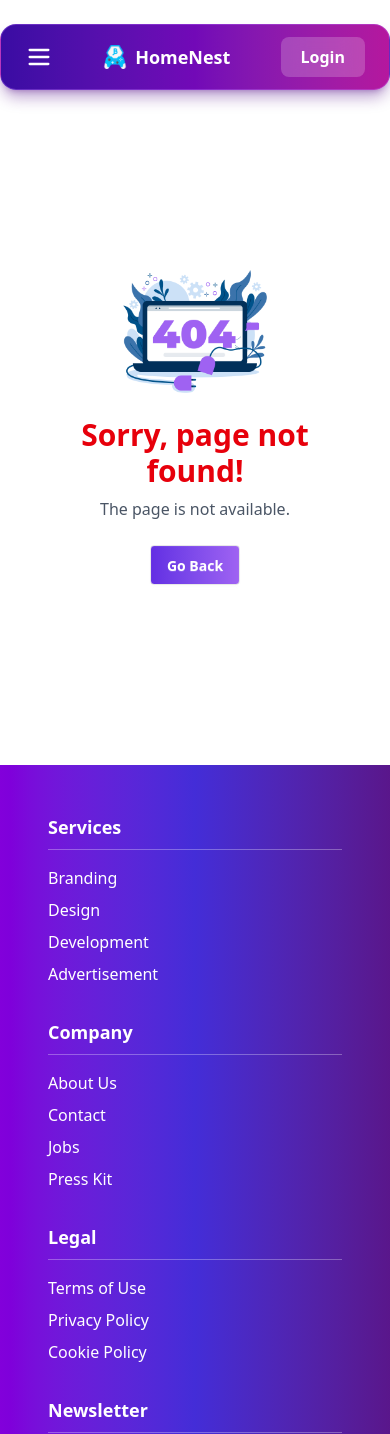
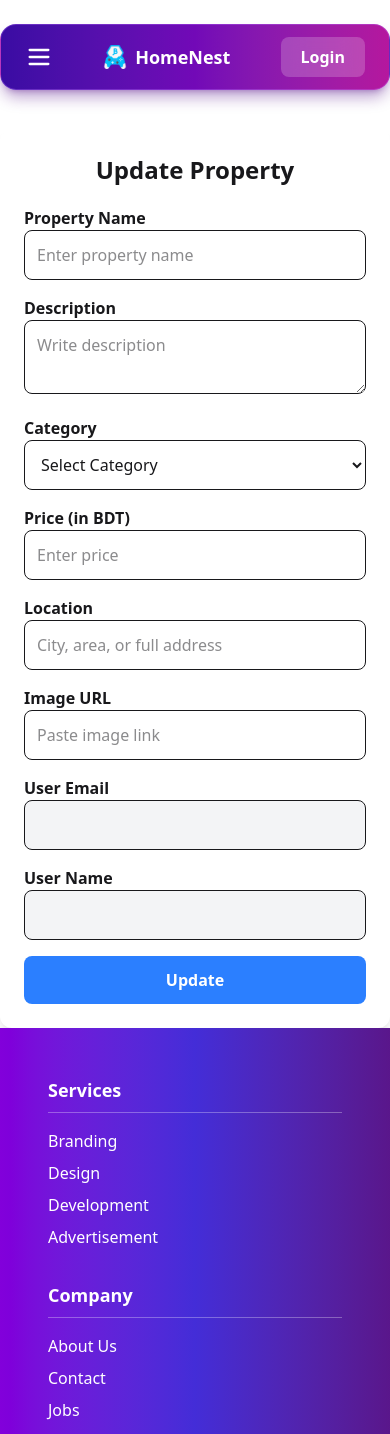
Before and after one commit to SabbirHsarkar/A10_C0013-Client_Side, a React (Vite) app: page /update-properties/1 in a window 390 px wide. Shown: the top 1434 px of the page. Built offline with nearby package versions, Linux system fonts and the light colour scheme; no server answers.

Commit message:
Update functionality added

```diff
--- a/src/Pages/Games.jsx
+++ /dev/null
@@ -1,63 +0,0 @@
-import React, { useEffect, useState } from 'react';
-import { Link } from 'react-router';
-import { motion } from "motion/react"
-import { FaStar } from "react-icons/fa";
-
-const Games = () => {
-
-    const [games,setgames]=useState([]);
-
-        useEffect(()=>{
-            fetch('games.json')
-            .then(res=>res.json())
-            .then(data=>setgames(data))
-            .catch(err=>console.log(err))
-        },[])
-    return (
-        <div className='lg:px-[145px]'>
-             <div className="grid grid-cols-1 sm:grid-cols-2 lg:grid-cols-3 gap-6 mt-12">
-              {
-                games.map(game=>
-                    <motion.div initial={{ scale: 0 }}
-                    animate={{
-                scale: 1,
-              transition: { duration: 1 }
-  }}
-   className="card bg-base-100 w-96 shadow-sm mt-3 mb-3">
-                <figure>
-                    <img className='w-full h-[250px] object-cover'
-                        src={game?.coverPhoto}
-                        alt="" />
-                </figure>
-                <div className="card-body">
-                    <h2 className="card-title">{game?.title}</h2>
-                    <p>{game?.description}</p>
-
-         <div className='flex flex-2 gap-5 justify-between '>
-           <div className="justify-start mt-3">
-  <p className="flex items-center gap-1">
-    <FaStar className="text-yellow-500" />
-    {game?.ratings}
-  </p>
-</div>
-
-        <div className="card-actions justify-end">
-
-        <Link to={`/details/${game?.id}`}>
-         <button className="btn btn-primary">View details</button>
-        </Link>
-        </div>
-
-        </div>
-
-                </div>
-            </motion.div>
-
-                )
-            }
-          </div>
-        </div>
-    );
-};
-
-export default Games;
--- a/src/Pages/MyProperties.jsx
+++ b/src/Pages/MyProperties.jsx
@@ -2,7 +2,6 @@ import React, { useContext, useEffect, useState } from "react";
 import { AuthContext } from "../Provider/AuthProvider";
 import { Link } from "react-router";
 import { FaLocationDot } from "react-icons/fa6";
-
 
 const MyProperties = () => {
   const [myProperties, setMyProperties] = useState([]);
@@ -53,17 +52,16 @@ const MyProperties = () => {
               </p>
 
               <p className="text-gray-600 text-sm mb-1 justify-center">
-                <FaLocationDot />{property.location}
+                <FaLocationDot />
+                {property.location}
               </p>
 
-              <p className="text-gray-400 text-xs">
-                Posted: {property.date}
-              </p>
+              <p className="text-gray-400 text-xs">Posted: {property.date}</p>
 
               {/* Buttons */}
               <div className="mt-4 flex gap-2">
                 <Link
-                  to={`/update/${property._id}`}
+                  to={`/update-properties/${property._id}`}
                   className="flex-1 bg-green-500 hover:bg-green-600 text-white py-2 rounded-md text-center"
                 >
                   Update
@@ -74,8 +72,8 @@ const MyProperties = () => {
                 </button>
 
                 <Link to={`/details/${property?._id}`}>
-                         <button className="btn btn-primary">View details</button>
-                        </Link>
+                  <button className="btn btn-primary">View details</button>
+                </Link>
               </div>
             </div>
           </div>
--- /dev/null
+++ b/src/Pages/UpdateProperties.jsx
@@ -0,0 +1,181 @@
+import React, { useContext, useEffect, useState } from "react";
+import { AuthContext } from "../Provider/AuthProvider";
+import { useNavigate, useParams } from "react-router";
+import axios from "axios";
+
+const UpdateProperties = () => {
+  const { user } = useContext(AuthContext);
+  const { id } = useParams();
+  const [properties, setProperties] = useState();
+  const [category, setCategory] = useState(properties?.category);
+  const navigation=useNavigate()
+
+  useEffect(() => {
+    axios.get(`http://localhost:3000/properties/${id}`).then((res) => {
+      setProperties(res.data);
+      setCategory(res.data.category);
+    });
+  }, [id]);
+
+  console.log(properties);
+
+  const handleUpdate = (e) => {
+    e.preventDefault();
+
+    const form = e.target;
+    const name = form.name.value;
+    const description = form.description.value;
+    const category = form.category.value;
+
+    const price = parseInt(form.price.value);
+    const location = form.location.value;
+    const image = form.image.value;
+
+    const email = form.email.value;
+    const username = form.username.value;
+
+    const formData = {
+      name,
+      description,
+      category,
+      price,
+      location,
+      image,
+      email,
+      username,
+    };
+    console.log(formData);
+
+    axios.put(`http://localhost:3000/update/${id}`, formData)
+      .then((res) => {
+        console.log(res.data);
+        navigation(`/details/${properties?._id}`)
+      })
+      .catch((err) => {
+        console.log(err);
+      });
+  };
+  return (
+    <div className="max-w-xl mx-auto p-6 bg-white shadow-lg rounded-xl mt-10">
+      <h2 className="text-2xl font-bold text-center mb-5">Update Property</h2>
+
+      <form onSubmit={handleUpdate} className="space-y-4">
+        {/* Property Name */}
+        <div>
+          <label className="font-semibold">Property Name</label>
+          <input
+            type="text"
+            name="name"
+            defaultValue={properties?.name}
+            placeholder="Enter property name"
+            className="w-full p-3 border rounded-lg"
+            required
+          />
+        </div>
+
+        {/* Description */}
+        <div>
+          <label className="font-semibold">Description</label>
+          <textarea
+            name="description"
+            defaultValue={properties?.description}
+            placeholder="Write description"
+            className="w-full p-3 border rounded-lg"
+            required
+          ></textarea>
+        </div>
+
+        {/* Category */}
+        <div>
+          <label className="font-semibold">Category</label>
+          <select
+            name="category"
+            value={category}
+            onChange={(e) => setCategory(e.target.value)}
+            className="w-full p-3 border rounded-lg"
+            required
+          >
+            <option value="">Select Category</option>
+            <option value="Rent">Rent</option>
+            <option value="Sale">Sale</option>
+            <option value="Commercial">Commercial</option>
+            <option value="Land">Land</option>
+          </select>
+        </div>
+
+        {/* Price */}
+        <div>
+          <label className="font-semibold">Price (in BDT)</label>
+          <input
+            type="number"
+            name="price"
+            defaultValue={properties?.price}
+            placeholder="Enter price"
+            className="w-full p-3 border rounded-lg"
+            required
+          />
+        </div>
+
+        {/* Location */}
+        <div>
+          <label className="font-semibold">Location</label>
+          <input
+            type="text"
+            name="location"
+            defaultValue={properties?.location}
+            placeholder="City, area, or full address"
+            className="w-full p-3 border rounded-lg"
+            required
+          />
+        </div>
+
+        {/*Img*/}
+        <div>
+          <label className="font-semibold">Image URL</label>
+          <input
+            type="text"
+            name="image"
+            defaultValue={properties?.image}
+            placeholder="Paste image link"
+            className="w-full p-3 border rounded-lg"
+            required
+          />
+        </div>
+
+        {/* User Email*/}
+        <div>
+          <label className="font-semibold">User Email</label>
+          <input
+            type="email"
+            name="email"
+            value={user?.email}
+            readOnly
+            className="w-full p-3 border bg-gray-100 rounded-lg cursor-not-allowed"
+          />
+        </div>
+
+        {/* User Name (Read Only) */}
+        <div>
+          <label className="font-semibold">User Name</label>
+          <input
+            type="text"
+            name="username"
+            value={user?.displayName}
+            readOnly
+            className="w-full p-3 border bg-gray-100 rounded-lg cursor-not-allowed"
+          />
+        </div>
+
+        {/* Submit Button */}
+        <button
+          type="submit"
+          className="w-full bg-blue-500 hover:bg-blue-600 text-white p-3 rounded-lg font-semibold"
+        >
+          Update
+        </button>
+      </form>
+    </div>
+  );
+};
+
+export default UpdateProperties;
--- a/src/Routes/Routes.jsx
+++ b/src/Routes/Routes.jsx
@@ -4,7 +4,7 @@ import { createBrowserRouter } from "react-router";
 import Root from '../Root/Root';
 import Home from '../Home/Home';
 import About from '../Pages/About';
-import Games from '../Pages/Games';
+
 import Login from '../Pages/Login';
 import Register from '../Pages/Register';
 import Profile from '../Pages/Profile';
@@ -17,6 +17,7 @@ import AddProperties from '../Pages/AddProperties';
 import MyProperties from '../Pages/MyProperties';
 import MyRatings from '../Pages/MyRatings';
 import PropertyDetails from '../Pages/PropertyDetails';
+import UpdateProperties from '../Pages/UpdateProperties';
 export const router = createBrowserRouter([
   {
     path: "/",
@@ -91,6 +92,11 @@ export const router = createBrowserRouter([
   path:'/about',
   Component:About
 }
+,
+{
+  path:'/update-properties/:id',
+  Component:UpdateProperties
+}
 
 
 
```
